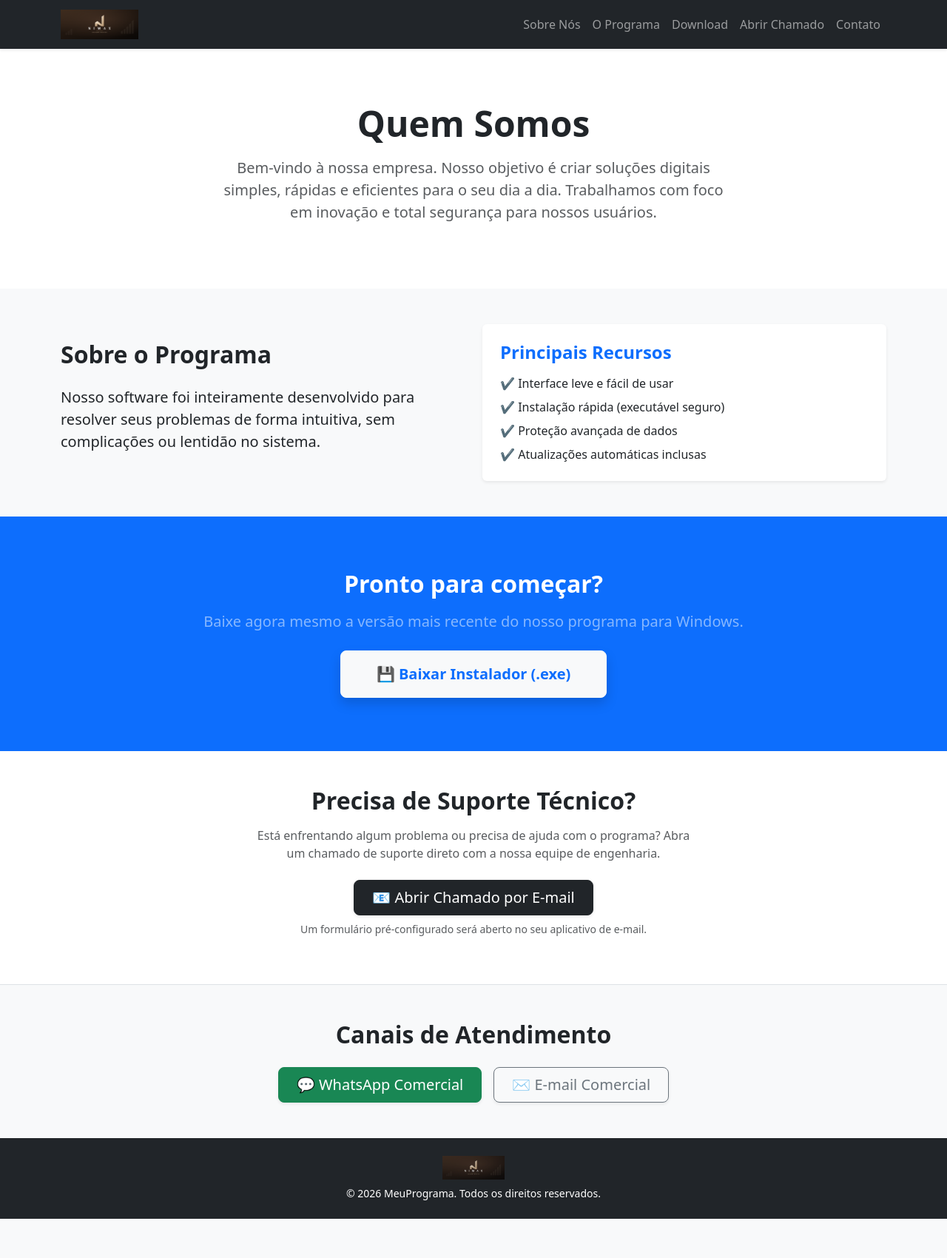
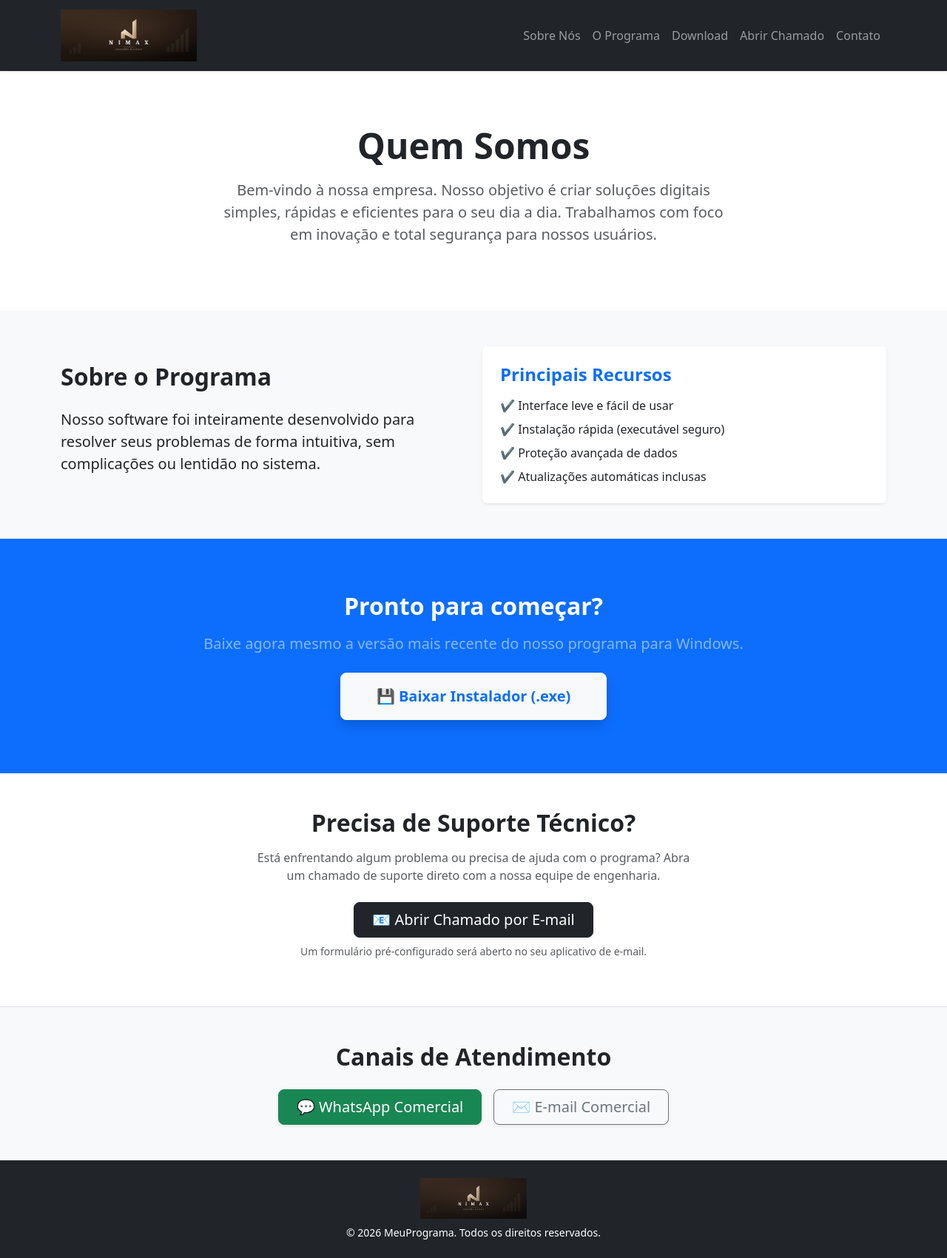
Before and after one commit to DaniloNimax/Relatorio_XML_NIMAX, a plain HTML site: page index.html in a window 1280 px wide. Shown: the whole page at 74% size. Before the commit the page ends 1647 px from the top, so only its background shows below. Drawn offline with nearby package versions, Linux system fonts and the light colour scheme.

Commit message:
Update index.html

```diff
--- a/index.html
+++ b/index.html
@@ -14,7 +14,7 @@
     <nav class="navbar navbar-expand-lg navbar-dark bg-dark sticky-top shadow-sm">
         <div class="container">
             <a class="navbar-brand fw-bold" href="#">
-                <img src="NIMAX_cabecalho.png" alt="Nimax" style="height: 40px;">
+                <img src="NIMAX_cabecalho.png" alt="Nimax" style="height: 70px;">
             </a>
             <div class="navbar-nav ms-auto">
                 <a class="nav-link" href="#institucional">Sobre Nós</a>
@@ -112,7 +112,7 @@
     <!-- Rodapé -->
     <footer class="bg-dark text-white text-center py-4">
         <div class="container">
-            <img src="NIMAX_cabecalho.png" alt="Nimax" style="height: 32px; opacity: 0.85;" class="mb-2">
+            <img src="NIMAX_cabecalho.png" alt="Nimax" style="height: 55px; opacity: 0.85;" class="mb-2">
             <p class="mb-0 small">&copy; 2026 MeuPrograma. Todos os direitos reservados.</p>
         </div>
     </footer>
```
